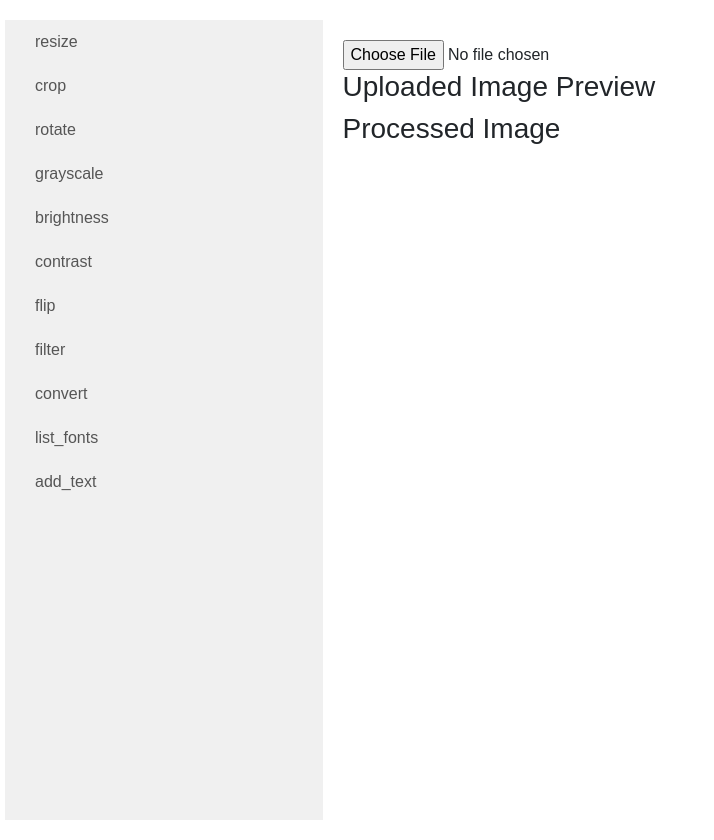
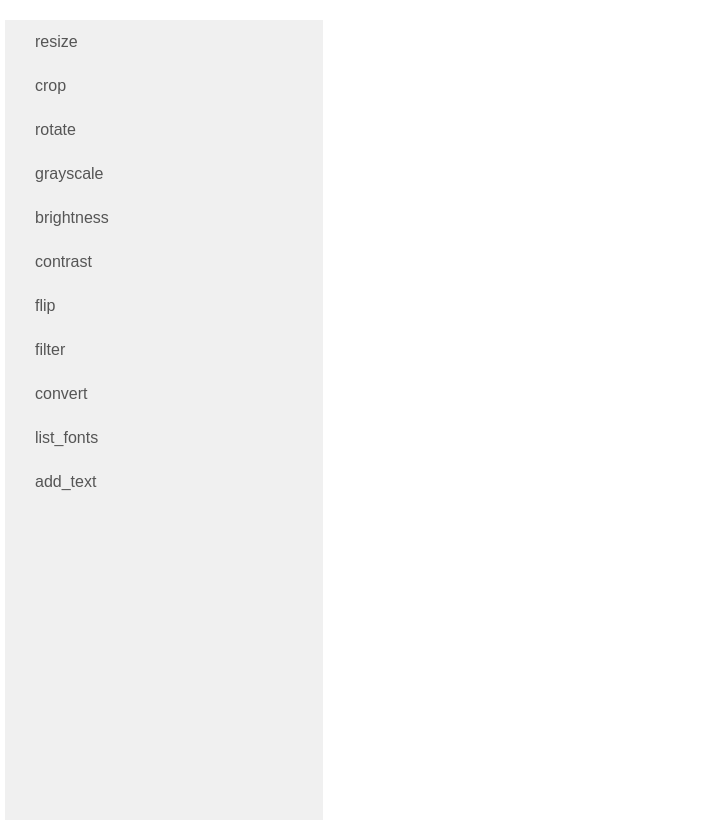
Before and after one commit to samestrin/image-manipulation-api, a website: page public/index.html in a window 1280 px wide. Shown: the whole page, without its empty margins (0-714 px from the left). Drawn offline with nearby package versions, Linux system fonts and the light colour scheme.

Commit message:
Update index.html

```diff
--- a/public/index.html
+++ b/public/index.html
@@ -16,7 +16,7 @@
         <div class="col-3" id="sidebar">
           <ul class="nav flex-column"></ul>
         </div>
-        <div class="col-9" id="content" display="none">
+        <div class="col-9" id="content" style="display: none">
           <input type="file" id="imageUpload" accept="image/*" />
 
           <div id="preview" class="image-container">
```
